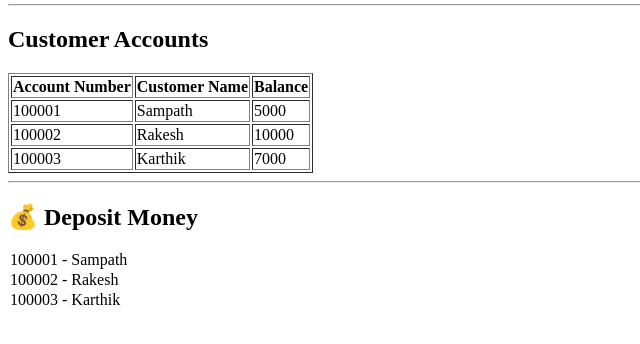
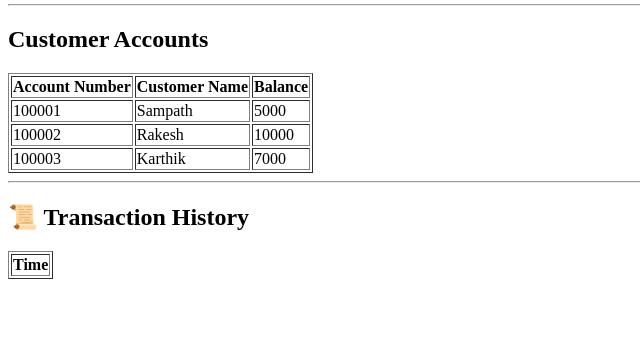
Before and after one commit to Sampath2720/Banking-Transaction-System, a Flask app: page / in a window 1280 px wide. Shown: the part 148-492 px from the top of the page, without its empty margins (0-640 px from the left). Run offline with Flask 3, Linux system fonts and the light colour scheme; lists and menus that the app fills with data are empty.

Commit message:
Restore basic banking page

```diff
--- a/templates/index.html
+++ b/templates/index.html
@@ -38,16 +38,10 @@
 
 <hr>
 
-<h2>💰 Deposit Money</h2>
+<h2>📜 Transaction History</h2>
 
-<formsit
+<table border="1">
 
-<select name="account_no">
-{% for acc_no, acc in accounts.items() %}
-<option value="{{ acc_no }}">
-{{ acc_no }} - {{ acc.name }}
-</option>
-{% endfor %}
-</select>
-
-<input type="number" name="amount
+<tr>
+<th>Time</th>
+<th
```
